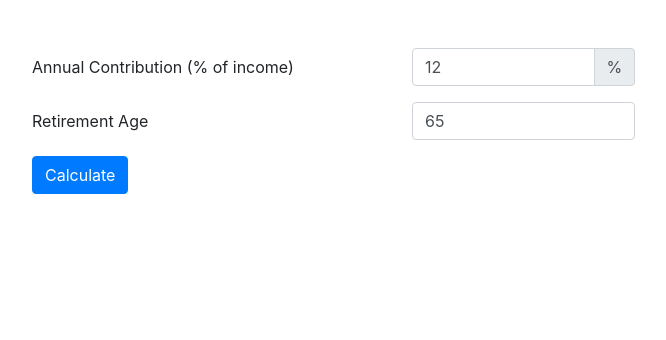
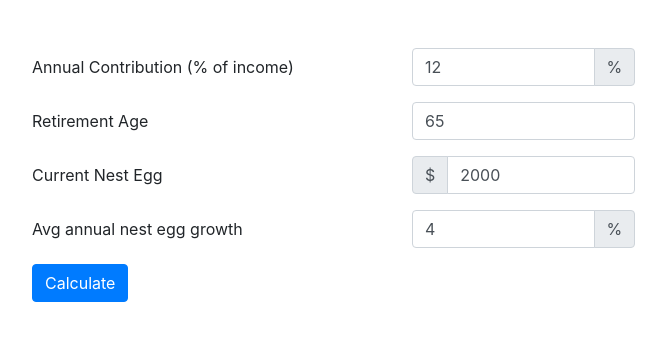
Before and after one commit to sa7mon/retirement-calc, a plain HTML site: page index.html in a window 1280 px wide. Shown: the whole page, without its empty margins (53-719 px from the left). Drawn offline with nearby package versions, Linux system fonts and the light colour scheme.

Commit message:
Add fields and create script

```diff
--- /dev/null
+++ b/app.js
@@ -0,0 +1,3 @@
+function init() {
+    console.log("Init!");
+}
--- a/index.html
+++ b/index.html
@@ -37,6 +37,36 @@
             </div>
           </div>
           <div class="form-group row">
+            <label for="inp_curr_nest_egg" class="col-sm-6 col-form-label">Current Nest Egg</label>
+            <div class="col-sm-4 input-group">
+              <div class="input-group-prepend">
+                <span class="input-group-text">$</span>
+              </div>
+              <input type="number" class="form-control" id="inp_curr_nest_egg" value="2000" placeholder="2000">
+            </div>
+          </div>
+          <div class="form-group row">
+            <label for="inp_nest_egg_growth" class="col-sm-6 col-form-label">Avg annual nest egg growth</label>
+            <div class="col-sm-4 input-group">
+              <input type="number" class="form-control" id="inp_nest_egg_growth" value="4" placeholder="4">
+              <div class="input-group-append">
+                <span class="input-group-text">%</span>
+              </div>
+            </div>
+          </div>
+          <!--<div class="form-group row">-->
+          <!--  <label for="inp_age_ssa_start" class="col-sm-6 col-form-label">Age to start drawing SSA (62+)</label>-->
+          <!--  <div class="col-sm-4">-->
+          <!--    <input type="number" class="form-control" id="inp_age_ssa_start" value="65" placeholder="65" disabled>-->
+          <!--  </div>-->
+          <!--</div>-->
+          <!--<div class="form-group row">-->
+          <!--  <label for="inp_lame_age" class="col-sm-6 col-form-label">Lame Age (you do nothing)</label>-->
+          <!--  <div class="col-sm-4">-->
+          <!--    <input type="number" class="form-control" id="inp_lame_age" value="75" placeholder="75" disabled>-->
+          <!--  </div>-->
+          <!--</div>-->
+          <div class="form-group row">
             <div class="col-sm-10">
               <button type="submit" class="btn btn-primary">Calculate</button>
             </div>
@@ -50,5 +80,14 @@
   <script src="https://cdnjs.cloudflare.com/ajax/libs/jquery/3.3.1/jquery.min.js" integrity="sha256-FgpCb/KJQlLNfOu91ta32o/NMZxltwRo8QtmkMRdAu8=" crossorigin="anonymous"></script>
   <script src="https://cdnjs.cloudflare.com/ajax/libs/popper.js/1.14.7/umd/popper.min.js" integrity="sha384-UO2eT0CpHqdSJQ6hJty5KVphtPhzWj9WO1clHTMGa3JDZwrnQq4sF86dIHNDz0W1" crossorigin="anonymous"></script>
   <script src="https://stackpath.bootstrapcdn.com/bootstrap/4.3.1/js/bootstrap.min.js" integrity="sha384-JjSmVgyd0p3pXB1rRibZUAYoIIy6OrQ6VrjIEaFf/nJGzIxFDsf4x0xIM+B07jRM" crossorigin="anonymous"></script>
+
+  <script src="app.js"></script>
+
+  <script>
+    /* global $, init */
+    $( document ).ready(function() {
+      init();
+    });
+  </script>
 </body>
 </html>
```
